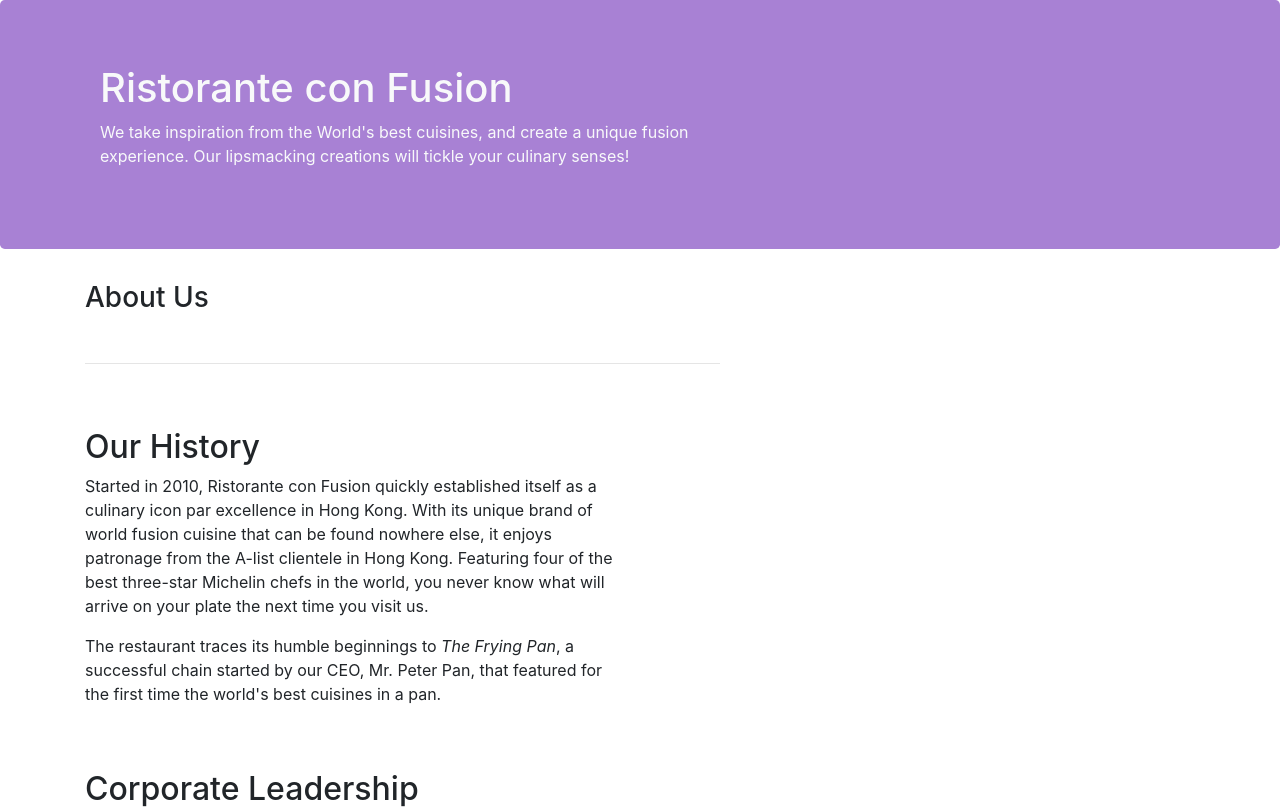
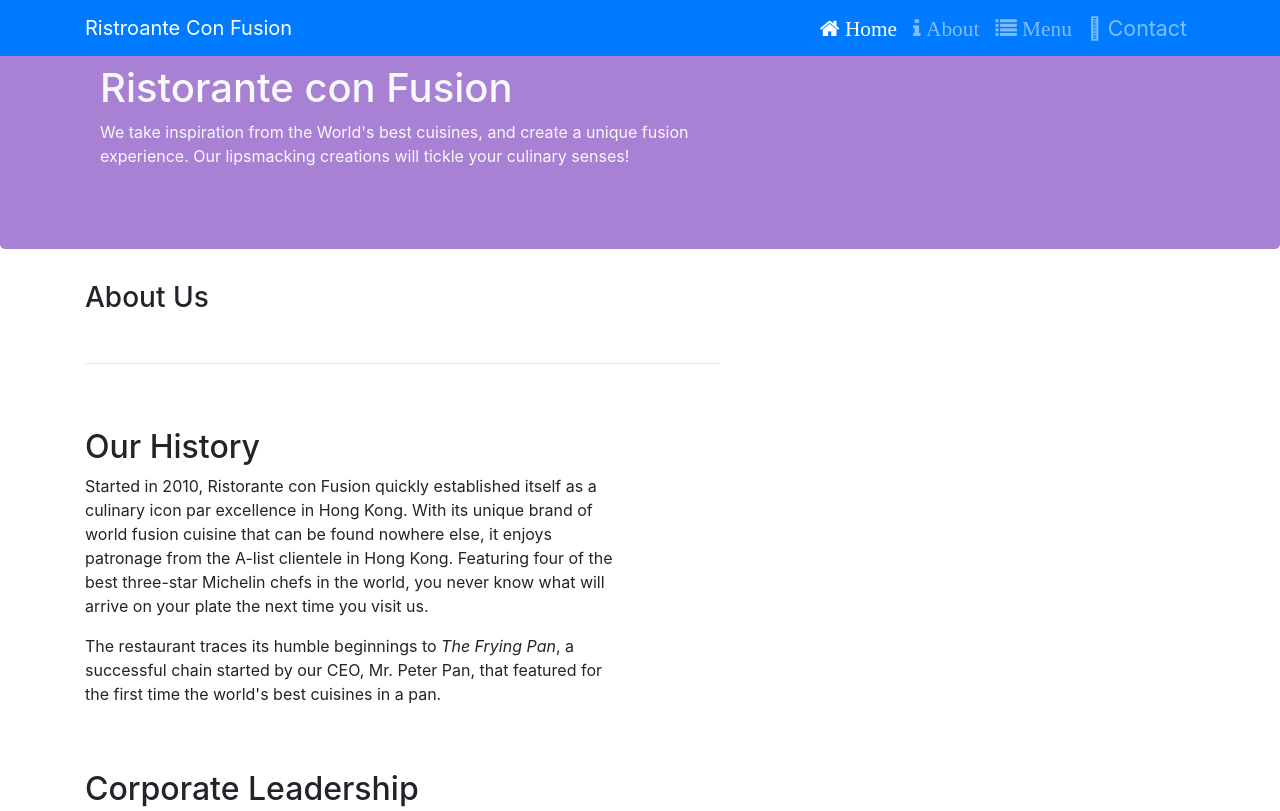
Before and after one commit to villAsh/project, a website: page aboutus.html in a window 1280 px wide. Shown: the top 811 px of the page. Drawn offline with nearby package versions, Linux system fonts and the light colour scheme.

Commit message:
added index.html

```diff
--- a/aboutus.css
+++ b/aboutus.css
@@ -1,7 +1,11 @@
 body{
     padding: 0;
     margin: 0;
+    margin-top: 50px;
     box-sizing: border-box;
+}
+.navbar-dark{
+    background-color: #512DA8 !important;
 }
  .jumbotron{
      background-color:  rgb(168, 129, 212) !important;
--- a/aboutus.html
+++ b/aboutus.html
@@ -17,11 +17,31 @@
         integrity="sha384-JZR6Spejh4U02d8jOt6vLEHfe/JQGiRRSQQxSfFWpi1MquVdAyjUar5+76PVCmYl"
         crossorigin="anonymous"></script>
         <link rel="stylesheet" href="aboutus.css">
+        <link rel="stylesheet" href="./node_modules/bootstrap/dist/css/bootstrap.css">
+        <link rel="stylesheet" href="./node_modules/font-awesome/css/font-awesome.css">
+        <link rel="stylesheet" href="./node_modules/bootstrap-social/bootstrap-social.css">
 
 </head>
 
 <body>
+    <nav class="navbar navbar-dark navbar-expand-sm bg-primary fixed-top">
+        <div class="container">
 
+            <a class="navbar-brand mr-auto" href="#">Ristroante Con Fusion</a>
+            <button class="navbar-toggler" type="button" data-toggle="collapse" data-target="#mynavbar">
+                <span class="navbar-toggler-icon"></span>
+            </button>
+            <div class="collapse navbar-collapse" id="mynavbar">
+                <ul class="navbar-nav ml-auto">
+                    <li class="nav-item active"><a class="nav-link" href="#"><span class="fa fa-home fa-lg"> Home</span></a></li>
+                    <li class="nav-item"><a class="nav-link" href="#"><span class="fa fa-info fa-lg"> About</span></a></li>
+                    <li class="nav-item"><a class="nav-link" href="#"><span class="fa fa-list fa-lg"> Menu</span></a></li>
+                    <li class="nav-item"><a class="nav-link" href="#"><span class="faf fa-phone fa-lg"> Contact </span></a></li>
+                </ul>
+            </div>
+
+        </div>
+    </nav>
     <header class="jumbotron">
         <div class="container">
             <div class="row row-header container">
--- a/package.json
+++ b/package.json
@@ -19,5 +19,9 @@
   "bugs": {
     "url": "https://github.com/villAsh/Bootstrap-repo/issues"
   },
-  "homepage": "https://github.com/villAsh/Bootstrap-repo#readme"
+  "homepage": "https://github.com/villAsh/Bootstrap-repo#readme",
+  "dependencies": {
+    "bootstrap-social": "^5.1.1",
+    "font-awesome": "^4.7.0"
+  }
 }
```
Also changed, not shown: 1 other file.
